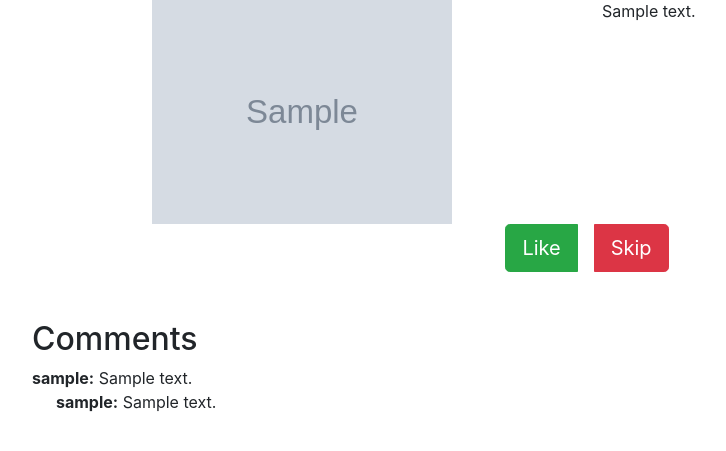
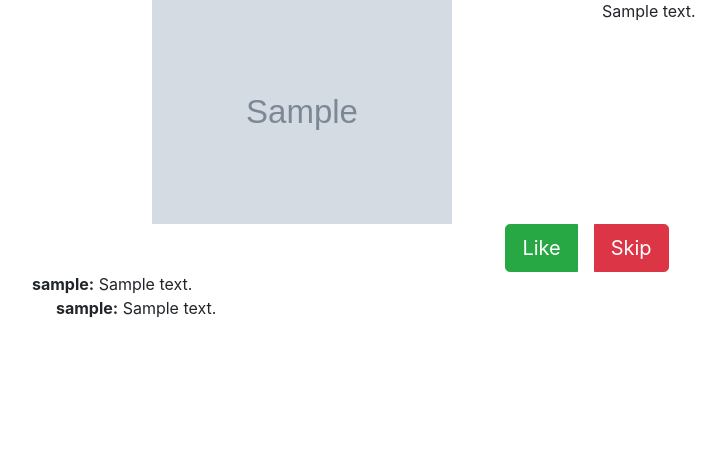
Before and after one commit to namuan/ph-browser, a Flask app: template templates/product.html in a window 1280 px wide. Shown: the part 145-596 px from the top of the page, without its empty margins (53-779 px from the left). Run offline with Flask 3, Linux system fonts and the light colour scheme; the template is opened without the code that fills it: most values are stand-ins (such as "Sample title", 1, 10 or a date in 2020); grey boxes marked "Sample" are stand-in pictures; parts of the project's set-up code (start-up, migrations or seed data) failed here and were passed over; some libraries are stand-ins or nearby versions.

Commit message:
fix: remove the "Comments" heading from the product page template

```diff
--- a/templates/product.html
+++ b/templates/product.html
@@ -24,7 +24,6 @@
             <button type="button" onclick="skipProduct()" class="btn btn-danger btn-lg ml-2">Skip</button>
         </div>
     </div>
-    <h2 class="mt-5">Comments</h2>
     <ul class="list-unstyled">
         {% for comment in product['comments'] %}
             <li class="mb-3">
```
